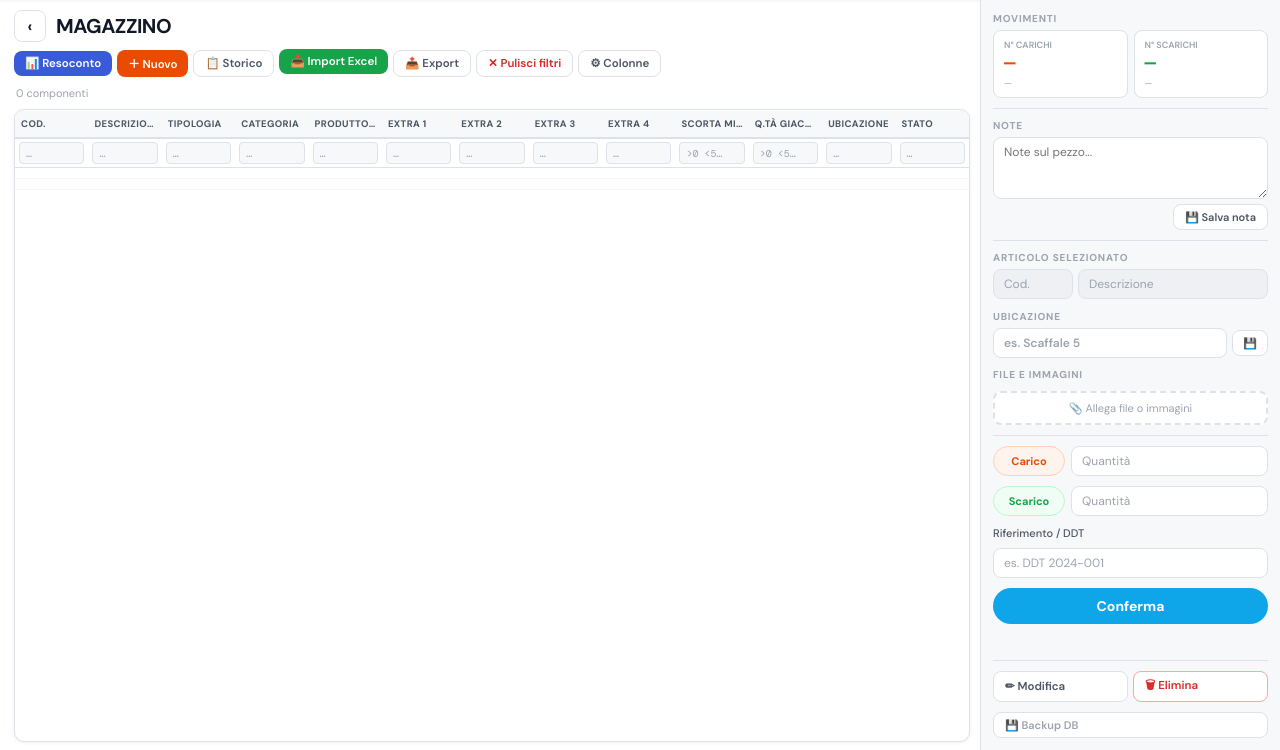
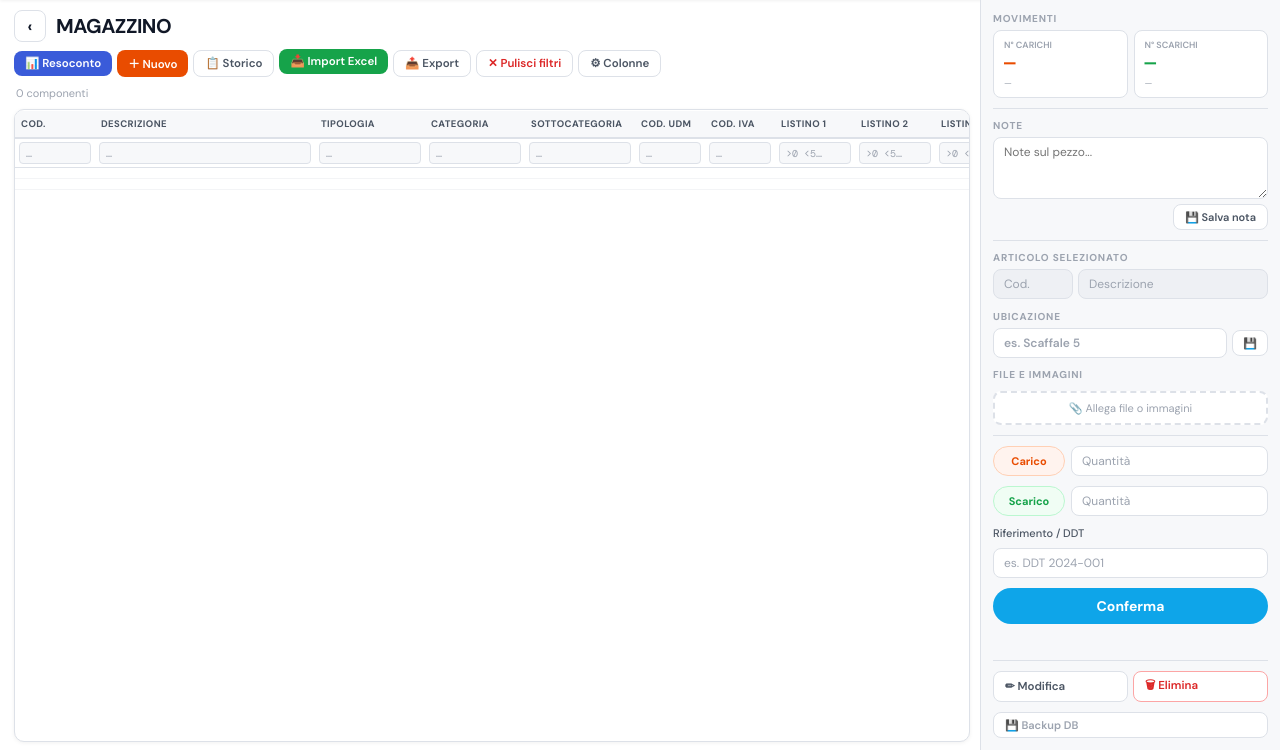
Before and after one commit to 00mine/perilcar, a Flask app: page /magazzino in a window 1280 px wide. Shown: the part 50-800 px from the top of the page. Run offline with Flask 3, Linux system fonts and the light colour scheme; the visitor is signed in with stand-in values (Sample User, id 1); data that the repository does not hold is empty; some libraries are stand-ins or nearby versions.

Commit message:
v1.4.4 - rollback a v1.4.1 (prima dei problemi leggibilità)

```diff
--- a/web/templates/magazzino.html
+++ b/web/templates/magazzino.html
@@ -88,7 +88,7 @@
     .table-filters table{width:100%;border-collapse:collapse;table-layout:fixed}
 
     /* Body scrollabile - VIRTUALE */
-    .table-body{flex:1;overflow-y:auto;overflow-x:auto;position:relative}
+    .table-body{flex:1;overflow-y:auto;overflow-x:hidden;position:relative}
     .table-body table{width:100%;border-collapse:collapse;table-layout:fixed}
 
     /* Sincronizza scroll orizzontale */
@@ -121,7 +121,8 @@
     tbody tr.selected{background:#fff7f4!important;
                       outline:2px solid var(--orange);outline-offset:-1px}
     tbody tr.scarso{background:#fff5f5}
-    tbody td{padding:5px 8px;white-space:nowrap;font-size:12px}
+    tbody td{padding:5px 6px;white-space:nowrap;overflow:hidden;
+             text-overflow:ellipsis;font-size:11.5px}
     td.num{text-align:center;font-family:var(--mono);font-size:11px}
     td.val-ok{color:var(--green);font-weight:700}
     td.val-bad{color:var(--red);font-weight:700}
@@ -564,44 +565,44 @@ _sock.on('reload', d => {
 // [chiave_dati, label, larghezza_px, tipo]
 // tipo: 'str'|'num'|'cmp'|'files'
 const COLS = [
-  ['cmp',            'Cod.',            100, 'cmp'],
-  ['articolo',       'Descrizione',     280, 'str'],
-  ['tipologia',      'Tipologia',       150, 'str'],
-  ['categoria',      'Categoria',       140, 'str'],
-  ['sottocategoria', 'Sottocategoria',  150, 'str'],
-  ['cod_udm',        'Cod. Udm',         90, 'str'],
-  ['cod_iva',        'Cod. Iva',         90, 'str'],
-  ['listino1',       'Listino 1',       100, 'num'],
-  ['listino2',       'Listino 2',       100, 'num'],
-  ['listino3',       'Listino 3',       100, 'num'],
-  ['nota',           'Note',            180, 'str'],
-  ['cod_barre',      'Cod. a barre',    130, 'str'],
-  ['internet',       'Internet',        100, 'str'],
-  ['marca',          'Produttore',      150, 'str'],
-  ['extra1',         'Extra 1',         140, 'str'],
-  ['extra2',         'Extra 2',         140, 'str'],
-  ['extra3',         'Extra 3',         140, 'str'],
-  ['extra4',         'Extra 4',         140, 'str'],
-  ['cod_fornitore',  'Cod. fornitore',  130, 'str'],
-  ['fornitore',      'Fornitore',       160, 'str'],
-  ['cod_prod_forn',  'Cod. prod. forn.',140, 'str'],
-  ['prezzo_forn',    'Prezzo forn.',    110, 'num'],
-  ['note_fornitura', 'Note fornitura',  180, 'str'],
-  ['ord_multipli',   'Ord. multipli',   100, 'num'],
-  ['gg_ordine',      'Gg. ordine',       90, 'num'],
-  ['scorta',         'Scorta min.',      90, 'num'],
-  ['ubicazione',     'Ubicazione',      160, 'str'],
-  ['esistenza',      'Q.tà giacenza',   100, 'num'],
-  ['stato_magazzino','Stato mag.',      120, 'str'],
-  ['modello',        'Modello',         130, 'str'],
-  ['colore',         'Colore',          100, 'str'],
-  ['cilindrata',     'Cilindrata',      100, 'str'],
-  ['carburante',     'Carburante',      100, 'str'],
-  ['versione',       'Versione',        100, 'str'],
-  ['anno_da',        'Anno da',          90, 'num'],
-  ['anno_a',         'Anno a',           90, 'num'],
-  ['intervallo',     'Intervallo',      120, 'str'],
-  ['files_path',     'File/Img',         80, 'files'],
+  ['cmp',            'Cod.',            80,  'cmp'],
+  ['articolo',       'Descrizione',     220, 'str'],
+  ['tipologia',      'Tipologia',       110, 'str'],
+  ['categoria',      'Categoria',       100, 'str'],
+  ['sottocategoria', 'Sottocategoria',  110, 'str'],
+  ['cod_udm',        'Cod. Udm',         70, 'str'],
+  ['cod_iva',        'Cod. Iva',         70, 'str'],
+  ['listino1',       'Listino 1',        80, 'num'],
+  ['listino2',       'Listino 2',        80, 'num'],
+  ['listino3',       'Listino 3',        80, 'num'],
+  ['nota',           'Note',            140, 'str'],
+  ['cod_barre',      'Cod. a barre',    110, 'str'],
+  ['internet',       'Internet',         80, 'str'],
+  ['marca',          'Produttore',      110, 'str'],
+  ['extra1',         'Extra 1',          90, 'str'],
+  ['extra2',         'Extra 2',          90, 'str'],
+  ['extra3',         'Extra 3',          90, 'str'],
+  ['extra4',         'Extra 4',          90, 'str'],
+  ['cod_fornitore',  'Cod. fornitore',  100, 'str'],
+  ['fornitore',      'Fornitore',       120, 'str'],
+  ['cod_prod_forn',  'Cod. prod. forn.',110, 'str'],
+  ['prezzo_forn',    'Prezzo forn.',     80, 'num'],
+  ['note_fornitura', 'Note fornitura',  130, 'str'],
+  ['ord_multipli',   'Ord. multipli',    80, 'num'],
+  ['gg_ordine',      'Gg. ordine',       70, 'num'],
+  ['scorta',         'Scorta min.',       75, 'num'],
+  ['ubicazione',     'Ubicazione',      120, 'str'],
+  ['esistenza',      'Q.tà giacenza',    80, 'num'],
+  ['stato_magazzino','Stato mag.',       90, 'str'],
+  ['modello',        'Modello',         100, 'str'],
+  ['colore',         'Colore',           80, 'str'],
+  ['cilindrata',     'Cilindrata',       80, 'str'],
+  ['carburante',     'Carburante',       80, 'str'],
+  ['versione',       'Versione',         80, 'str'],
+  ['anno_da',        'Anno da',          70, 'num'],
+  ['anno_a',         'Anno a',           70, 'num'],
+  ['intervallo',     'Intervallo',       90, 'str'],
+  ['files_path',     'File/Img',         60, 'files'],
 ];
 
 const TOT_W = COLS.reduce((s,[,,w])=>s+w, 0);
@@ -665,23 +666,7 @@ function buildHeaderAndFilters() {
   fltRow.innerHTML = '';
 
   // Usa colonne visibili nell'ordine corrente
-  // Colonne fisse per stampa (indipendenti dalla configurazione visuale)
-  const PRINT_COLS = [
-    {key:'cmp',      label:'Cod.',          tipo:'cmp'},
-    {key:'articolo', label:'Descrizione',   tipo:'str'},
-    {key:'tipologia',label:'Tipologia',     tipo:'str'},
-    {key:'categoria',label:'Categoria',     tipo:'str'},
-    {key:'marca',    label:'Produttore',    tipo:'str'},
-    {key:'extra1',   label:'Extra 1',       tipo:'str'},
-    {key:'extra2',   label:'Extra 2',       tipo:'str'},
-    {key:'extra3',   label:'Extra 3',       tipo:'str'},
-    {key:'extra4',   label:'Extra 4',       tipo:'str'},
-    {key:'scorta',   label:'Scorta min.',   tipo:'num'},
-    {key:'esistenza',label:'Q.tà giacenza', tipo:'num'},
-    {key:'ubicazione',label:'Ubicazione',   tipo:'str'},
-    {key:'stato_magazzino',label:'Stato',   tipo:'str'},
-  ];
-  const visCols = PRINT_COLS;
+  const visCols = getVisibleCols();
   const totW = visCols.reduce((s,c)=>s+c.w, 0);
 
   // Imposta larghezze colonne in tutte le tabelle
```
